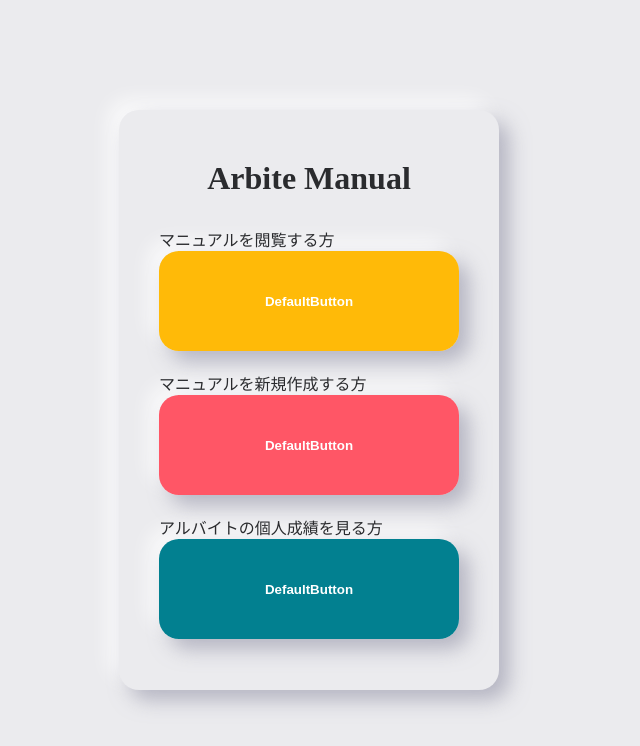
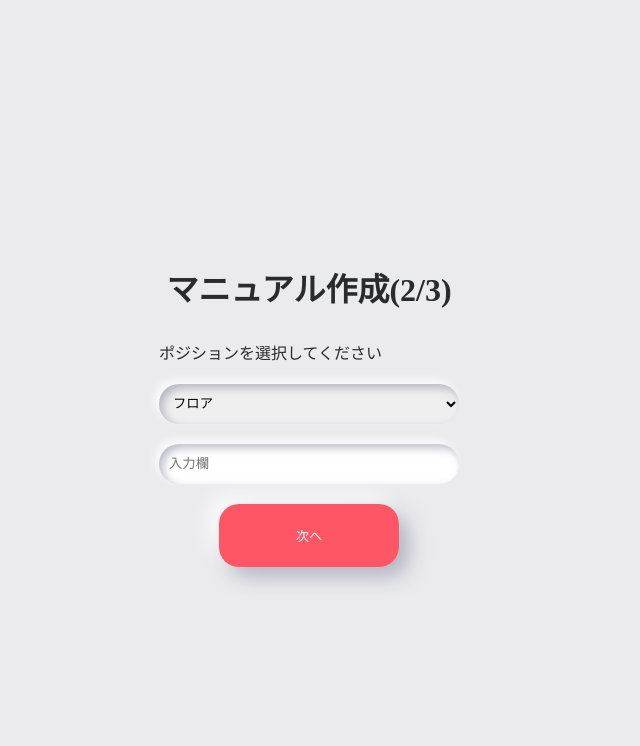
Before and after one commit to masa-massara/20240308-ninja-nyanko, a React (Vite) app: page / in a window 1280 px wide. Shown: the top 746 px of the page, without its empty margins (331-971 px from the left). Built offline with nearby package versions, Linux system fonts and the light colour scheme; the HTML template or start-up script is replaced by a standard one.

Commit message:
View scss position

```diff
--- a/src/App.tsx
+++ b/src/App.tsx
@@ -1,3 +1,5 @@
+import View_add_manual_one from "./components/common/View_add_manual_first"
+import View_add_manual_second from "./components/common/View_add_manual_second"
 import View_top from "./components/common/View_top"
 import "./scss/style.scss"
 
@@ -5,7 +7,7 @@ function App() {
 
   return (
     <>
-    <View_top />
+    <View_add_manual_second />
 
 
 
--- /dev/null
+++ b/src/components/common/Button_next.tsx
@@ -0,0 +1,9 @@
+const Button_next = () => {
+  return (
+    <div className="button_next">
+      <button className="next">次へ</button>
+    </div>
+  )
+}
+
+export default Button_next
--- /dev/null
+++ b/src/components/common/Droplist_position.tsx
@@ -0,0 +1,18 @@
+const Droplist_position = () => {
+  return (
+    <div className="divSelect">
+      <select className="select_middle">
+        <option>フロア</option>
+        <option>キッチン</option>
+        <option>レジ</option>
+        <option>本屋</option>
+        <option>レジ</option>
+        <option>キッチン</option>
+        <option>レジ</option>
+        <option>キッチン</option>
+      </select>
+    </div>
+  )
+}
+
+export default Droplist_position
--- /dev/null
+++ b/src/components/common/View_add_manual_first.tsx
@@ -0,0 +1,19 @@
+import Textarea_input_small from './Textarea_input_small'
+import Button_next from './Button_next'
+import Droplist_gyousyu from './Droplist_gyousyu'
+
+const View_add_manual_first = () => {
+  return (
+    <div className='add_manual'>
+        <h1>マニュアル作成(1/3)</h1>
+        {/* kakko atodekesu */}
+        <p>業種を選択してください</p>
+
+        <Droplist_gyousyu />
+        <Textarea_input_small />
+        <Button_next />
+    </div>
+  )
+}
+
+export default View_add_manual_first
--- /dev/null
+++ b/src/components/common/View_add_manual_second.tsx
@@ -0,0 +1,19 @@
+import Textarea_input_small from './Textarea_input_small'
+import Button_next from './Button_next'
+import Droplist_position from './Droplist_position'
+
+const View_add_manual_second = () => {
+  return (
+    <div className='add_manual'>
+        <h1>マニュアル作成(2/3)</h1>
+        {/* kakko atodekesu */}
+        <p>ポジションを選択してください</p>
+
+        <Droplist_position />
+        <Textarea_input_small />
+        <Button_next />
+    </div>
+  )
+}
+
+export default View_add_manual_second
--- a/src/scss/style.scss
+++ b/src/scss/style.scss
@@ -2,7 +2,7 @@ $color-red: #ff5666;
 $color-red-shadow: #dd5663;
 $color-yellow: #ffba08;
 $color-yellow-shadow: #e7ac12;
-$color-blue: #028090;
+$color-blue: #6fbec8;
 $color-blue-shadow: #096874;
 $color-black: #2a2b2e;
 $color-black-light: #43454e;
@@ -12,7 +12,7 @@ $color-white: #ffffff;
 $color-white-opacity: rgba(255, 255, 255, 0.8);
 $neumorphism-shadow: 10px 10px 20px 0 $color-gray-opacity, -10px -10px 20px 0 $color-white-opacity;
 $neumorphism-shadow-inset: 4px 4px 8px 0 $color-gray-opacity, -4px -4px 8px 0 $color-white-opacity;
-$neumorphism-shadow-hover: 0px 15px 20px 0 $color-gray-opacity, -10px -10px 20px 0 $color-white-opacity;
+$neumorphism-shadow-hover: inset 4px 4px 8px 0 $color-gray-opacity, -4px -4px 8px 0 $color-white-opacity;
 
 
 
@@ -43,6 +43,14 @@ body {
     align-items: center;
 }
 
+h1 {
+    text-align: center;
+    font-weight: bold;
+    margin: 30px auto;
+    width: 100%;
+}
+
+
 .defaultButton {
 
     width: 300px;
@@ -57,9 +65,6 @@ body {
         box-shadow: none;
     }
 
-
-
-
     button {
         width: 100%;
         height: 100%;
@@ -69,16 +74,15 @@ body {
         border: none;
         border-radius: 20px;
 
+        &:hover {
+            transform: translateY(2px);
+            box-shadow: $neumorphism-shadow-hover;
+        }
 
     }
 
     .defaultButton_red {
         background-color: $color-red;
-
-        &:hover {
-            transform: translateY(-8px);
-            box-shadow: $neumorphism-shadow-hover;
-        }
     }
 
     .defaultButton_blue {
@@ -138,6 +142,33 @@ body {
     }
 }
 
+.button_next{
+    width: 180px;
+    height: 63px;
+    border-radius: 20px;
+    box-shadow: $neumorphism-shadow;
+    margin: 0 auto;
+
+    &:hover{
+        box-shadow: none;
+    }
+
+    .next{
+        width: 180px;
+        height: 63px;
+        background-color: $color-red;
+        border-radius: 20px;
+        border: none;
+        color: $color-white;
+
+
+        &:hover{
+            transform: translateY(2px);
+            box-shadow: $neumorphism-shadow-hover;
+        }
+    }
+}
+
 .background_gray {
     width: fit-content;
     border-radius: 20px;
@@ -156,13 +187,6 @@ body {
         height: 540px;
         padding: 20px;
 
-        h1 {
-            text-align: center;
-            font-weight: bold;
-            margin: 30px auto;
-            width: 100%;
-
-        }
 
         p {
             width: 300px;
@@ -382,3 +406,11 @@ body {
     justify-content: center;
     align-items: center;
 }
+
+
+.add_manual{
+    p{
+        width: 300px;
+        margin: 0 auto;
+    }
+}
```
Also changed, not shown: src/components/common/Droplist_gyousyu.tsx (added, +18 -0 lines), src/components/common/Select_middle.tsx (deleted, +0 -12 lines).
